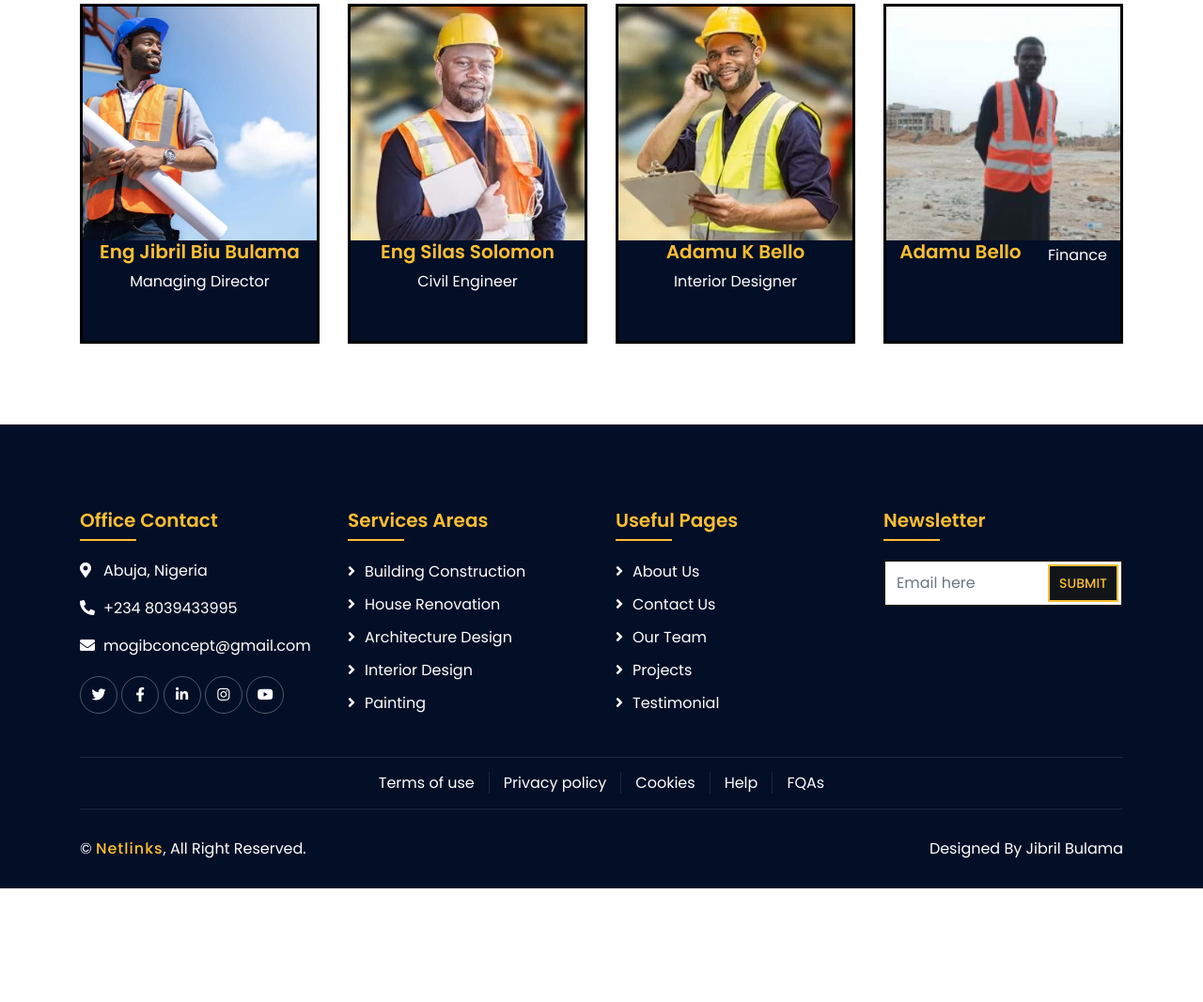
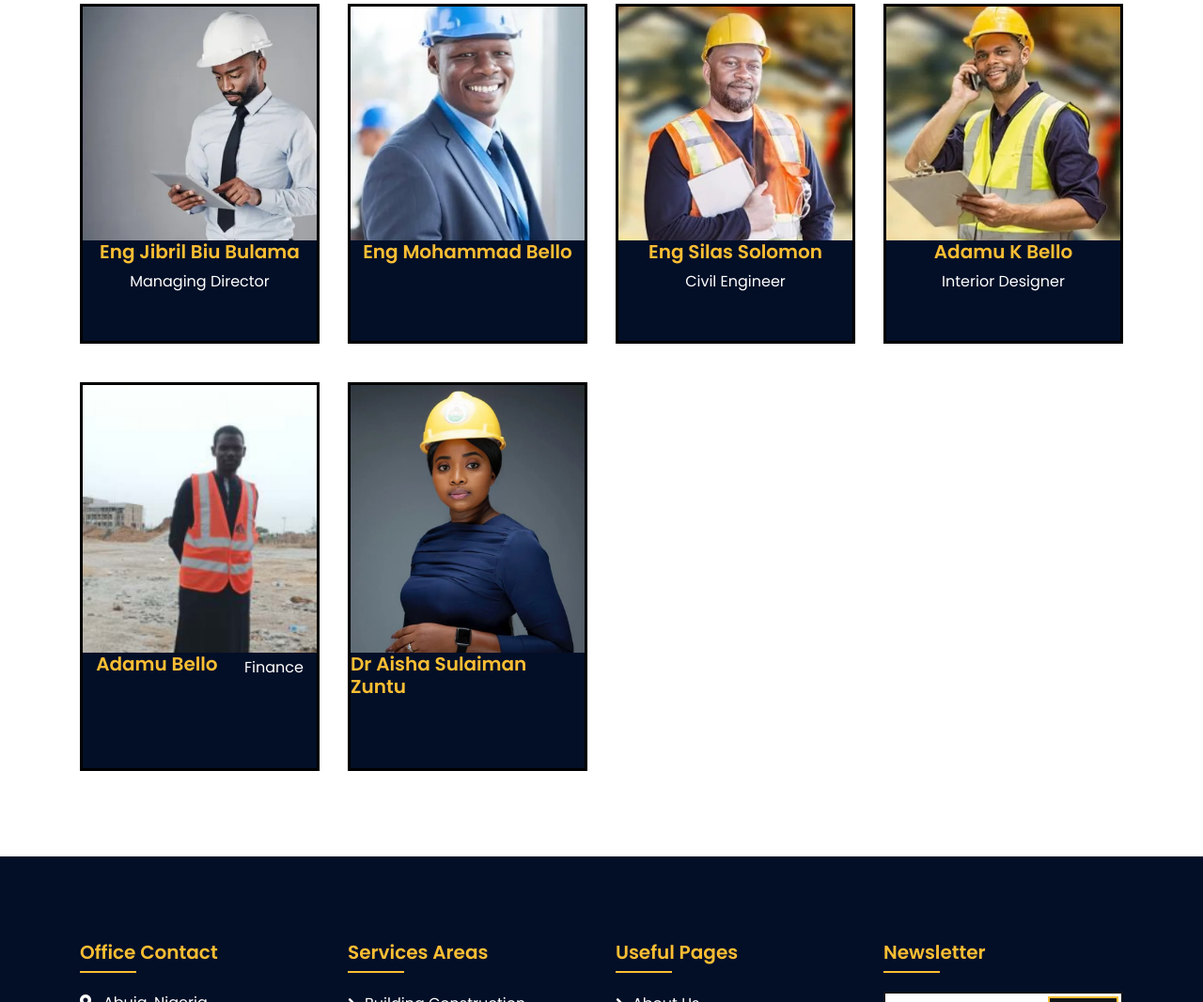
Before and after one commit to jaebee2/DARSHA_CONSTRUCTION_COMPANY, a plain HTML site: page team.html in a window 1280 px wide. Shown: the part 739-1806 px from the top of the page at 94% size. Before the commit the page ends 1700 px from the top, so only its background shows below. Drawn offline with nearby package versions, Linux system fonts and the light colour scheme.

Commit message:
added pictures

```diff
--- a/team.html
+++ b/team.html
@@ -146,11 +146,28 @@
                         <div class="col-lg-3 col-md-6 wow fadeInUp" data-wow-delay="0.1s">
                             <div class="team-item">
                                 <div class="team-img">
-                                    <img src="img/team1.jpg" alt="Team Image">
+                                    <img src="img/Jb.jpg" alt="Team Image">
                                 </div>
                                 <div class="team-text">
                                     <h2>Eng Jibril Biu Bulama</h2>
                                     <p>Managing Director</p>
+                                </div>
+                                <div class="team-social">
+                                    <a class="social-tw" href=""><i class="fab fa-twitter"></i></a>
+                                    <a class="social-fb" href=""><i class="fab fa-facebook-f"></i></a>
+                                    <a class="social-li" href=""><i class="fab fa-linkedin-in"></i></a>
+                                    <a class="social-in" href=""><i class="fab fa-instagram"></i></a>
+                                </div>
+                            </div>
+                        </div>
+                        <div class="col-lg-3 col-md-6 wow fadeInUp" data-wow-delay="0.1s">
+                            <div class="team-item">
+                                <div class="team-img">
+                                    <img src="img/eng field.jpg" alt="Team Image">
+                                </div>
+                                <div class="team-text">
+                                    <h2>Eng Mohammad Bello</h2>
+
                                 </div>
                                 <div class="team-social">
                                     <a class="social-tw" href=""><i class="fab fa-twitter"></i></a>
@@ -202,6 +219,23 @@
                                 <div class="team-text">
                                     <h2>Adamu Bello</h2>
                                     <p>Finance</p>
+                                </div>
+                                <div class="team-social">
+                                    <a class="social-tw" href=""><i class="fab fa-twitter"></i></a>
+                                    <a class="social-fb" href=""><i class="fab fa-facebook-f"></i></a>
+                                    <a class="social-li" href=""><i class="fab fa-linkedin-in"></i></a>
+                                    <a class="social-in" href=""><i class="fab fa-instagram"></i></a>
+                                </div>
+                            </div>
+                        </div>
+                        <div class="col-lg-3 col-md-6 wow fadeInUp" data-wow-delay="0.1s">
+                            <div class="team-item">
+                                <div class="team-img">
+                                    <img src="img/Dr.jpg" alt="Team Image">
+                                </div>
+                                <div class="team-text">
+                                    <h2>Dr Aisha Sulaiman Zuntu</h2>
+
                                 </div>
                                 <div class="team-social">
                                     <a class="social-tw" href=""><i class="fab fa-twitter"></i></a>
```
Also changed, not shown: img/Dr.jpg (added), img/Jb.jpg (added), img/eng field.jpg (added).
